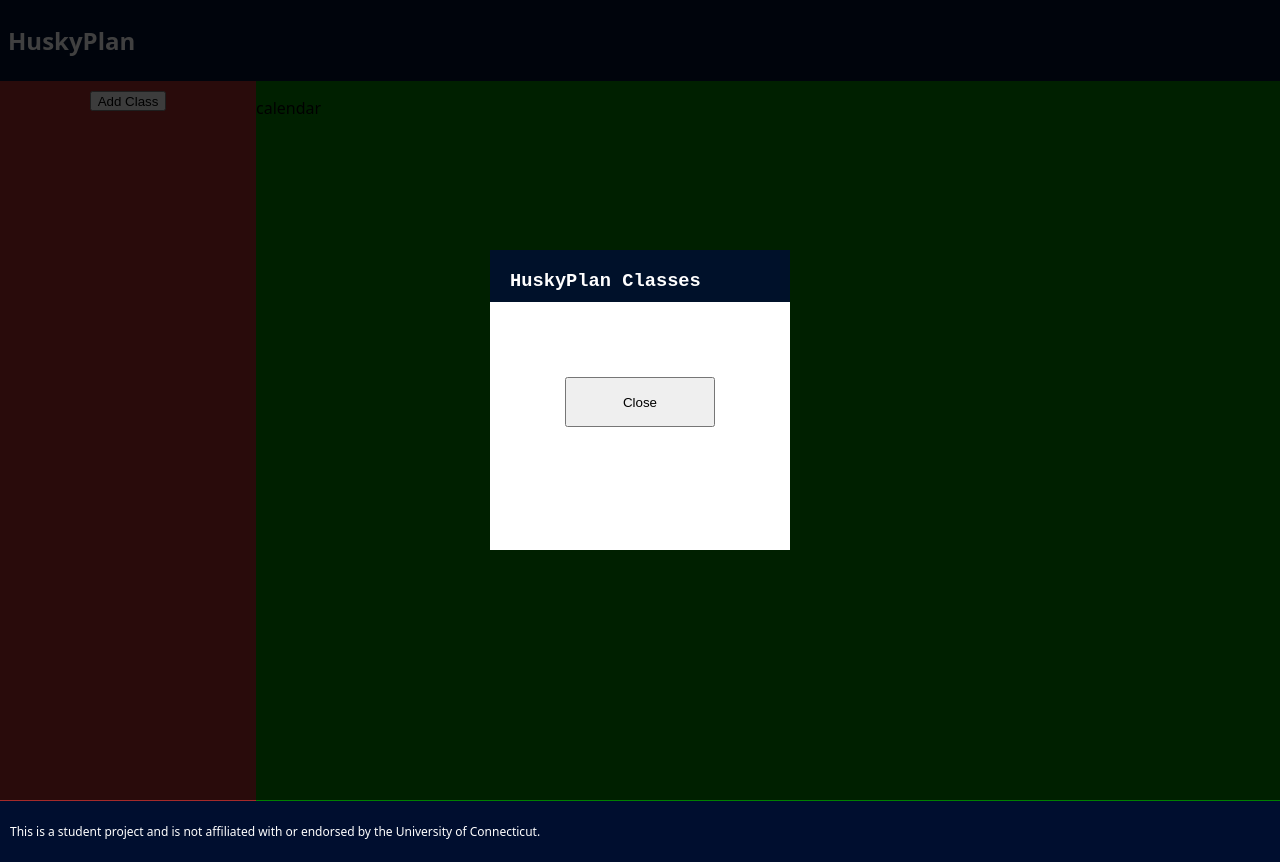
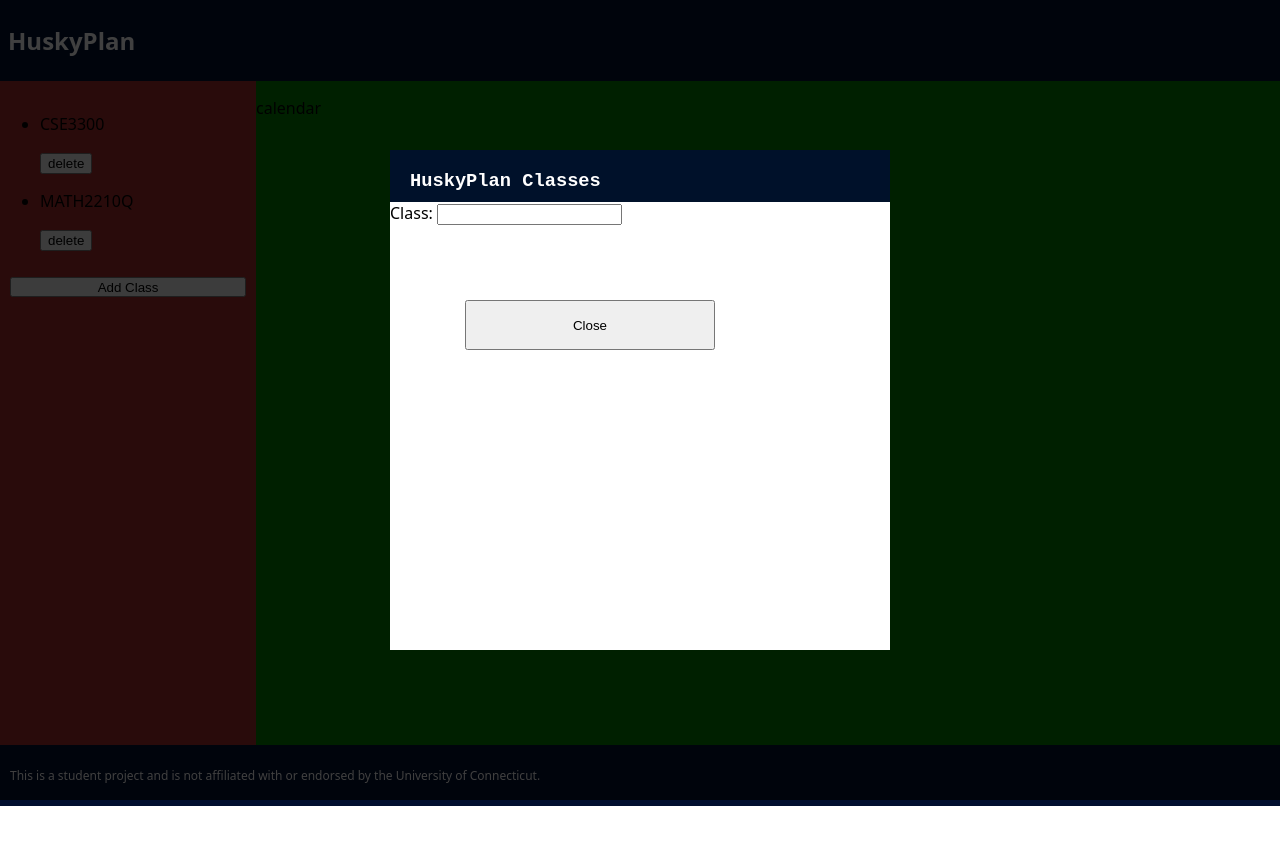
Before and after one commit to rodgiee/HuskyPlan, a React (Vite) app in the folder frontend/: page / in a window 1280 px wide. Both pictures are taken after a click on the button "Add Class". After the commit the page ends 806 px from the top, so only its background shows below. Built offline with nearby package versions, Linux system fonts and the light colour scheme.

Commit message:
added: classbar adding and removing class functionality

```diff
--- a/frontend/src/components/classbar/ClassBar.css
+++ b/frontend/src/components/classbar/ClassBar.css
@@ -3,11 +3,17 @@
 	background-color: brown;
 	flex: 1;
 	display: flex;
-	justify-content: center;
-	height: 90vh;
+	height: 83vh;
+	flex-direction: column;
 }
 
 .button{
 	margin: 10px;
 	height: 20px;
 }
+
+.class-entry{
+	background-color: gray;
+	padding: 0;
+	margin: 10px;
+}
--- a/frontend/src/components/classbar/ClassBar.tsx
+++ b/frontend/src/components/classbar/ClassBar.tsx
@@ -1,11 +1,39 @@
 import { useState } from "react";
 import "./ClassBar.css"
-import Modal from "../modal/Modal.tsx"
+import Modal from "./modal/Modal";
 
 function ClassBar(){
+	// track user entries
+	const [classes, setClasses] = useState(
+		[
+			{
+				name: "CSE3300",
+				id: "CSE3300"
+			},
+			{
+				name: "MATH2210Q",
+				id: "MATH2210Q"
+			}
 
+
+		]
+	);
+
+	const mappedClasses = classes.map(classCurrent =>
+						<li>
+							<p>{classCurrent.name}</p>
+							<button className="delete-class" onClick={() => removeClass(classCurrent.id)}>delete</button>
+						</li>
+					 );
+
+	function removeClass(removeId : any){
+		const removedIdList = classes.filter(classCurrent => classCurrent.id !== removeId);
+
+		setClasses(removedIdList);
+	}
+
+	// allow modal to be opened and closed
 	const [isModalOpen, setModal] = useState(false)
-
 	function toggleModal(){
 		setModal(!isModalOpen);
 	}
@@ -13,8 +41,9 @@ function ClassBar(){
 	return(
 		<>
 			<div className="classbar">
+				<ul>{mappedClasses}</ul>
 				<button onClick={toggleModal} className="button"> Add Class</button>
-				{isModalOpen && <Modal setModal={toggleModal}/>}
+				{isModalOpen && <Modal classes={classes} setClasses={setClasses} setModal={toggleModal}/>}
 			</div>
 		</>
 	);
--- a/frontend/src/components/modal/Modal.css
+++ b/frontend/src/components/classbar/modal/Modal.css
@@ -18,8 +18,8 @@
 .modal-box{
 	position: fixed;
 	background-color: white;
-	width: 300px;
-	height: 300px;
+	width: 500px;
+	height: 500px;
 
 }
 
--- /dev/null
+++ b/frontend/src/components/classbar/modal/Modal.tsx
@@ -0,0 +1,57 @@
+import "./Modal.css";
+
+function Modal(props: any){
+	// class useState passed in to add more classes from modal input
+	const classes = props.classes;
+	const setClasses = props.setClasses;
+
+
+	// to callback to close out modal
+	const toggleModal = props.setModal;
+
+	function handleSubmit(e : any) {
+		// Prevent the browser from reloading the page
+		e.preventDefault();
+
+		// Read the form data
+		const form = e.target;
+		const formData = new FormData(form);
+
+		// You can pass formData as a fetch body directly:
+		//fetch('/some-api', { method: form.method, body: formData });
+
+		// Or you can work with it as a plain object:
+		const formJson = Object.fromEntries(formData.entries());
+
+
+		// add new class entry to existing list
+		const formInput = String(formJson.classInput)
+		setClasses(classes.concat(
+			{
+				name: formInput,
+				id: Math.random() * 100 // placeholder, DO NOT USE MATH.random in FINAL PRODUCT
+			}
+		));
+
+		// clear form input afer submission
+		//setInput("");
+	  }
+	return(
+		<>
+			<div className="overlay">
+				<div className="modal-box">
+					<h3 className="modal-header">HuskyPlan Classes</h3>
+					<form method="post" onSubmit={handleSubmit}>
+						<label>
+							Class: <input name="classInput"/>
+						</label>
+					</form>
+					<button onClick={toggleModal} className="modal-close">Close</button>
+				</div>
+			</div>
+		</>
+	);
+
+}
+
+export default Modal
--- a/frontend/src/components/modal/Modal.tsx
+++ /dev/null
@@ -1,20 +0,0 @@
-import "./Modal.css"
-
-function Modal(props: any){
-
-	const toggleModal = props.setModal;
-
-	return(
-		<>
-			<div className="overlay">
-				<div className="modal-box">
-					<h3 className="modal-header">HuskyPlan Classes</h3>
-					<button onClick={toggleModal} className="modal-close">Close</button>
-				</div>
-			</div>
-		</>
-	);
-
-}
-
-export default Modal
```
